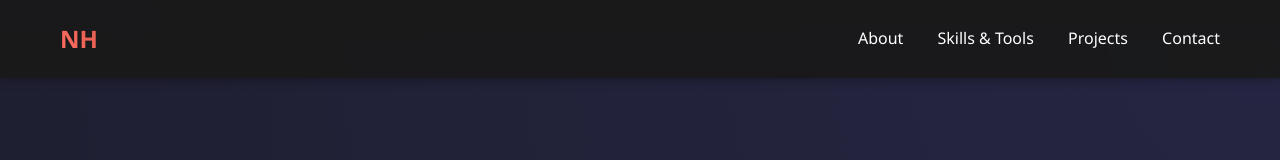
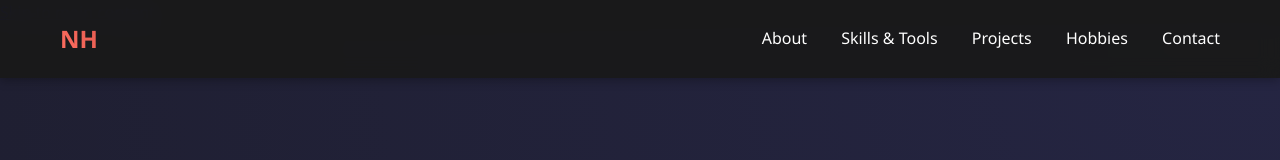
Before and after one commit to NaufalHD12/portfolio-web, a plain HTML site: page index.html in a window 1280 px wide. Shown: the top 160 px of the page. Drawn offline with Linux system fonts and the light colour scheme.

Commit message:
Update index.html

```diff
--- a/index.html
+++ b/index.html
@@ -577,6 +577,7 @@
                 <a href="#about">About</a>
                 <a href="#skills">Skills & Tools</a>
                 <a href="#projects">Projects</a>
+                <a href="#hobbies">Hobbies</a>
                 <a href="#contact">Contact</a>
             </div>
         </nav>
```
